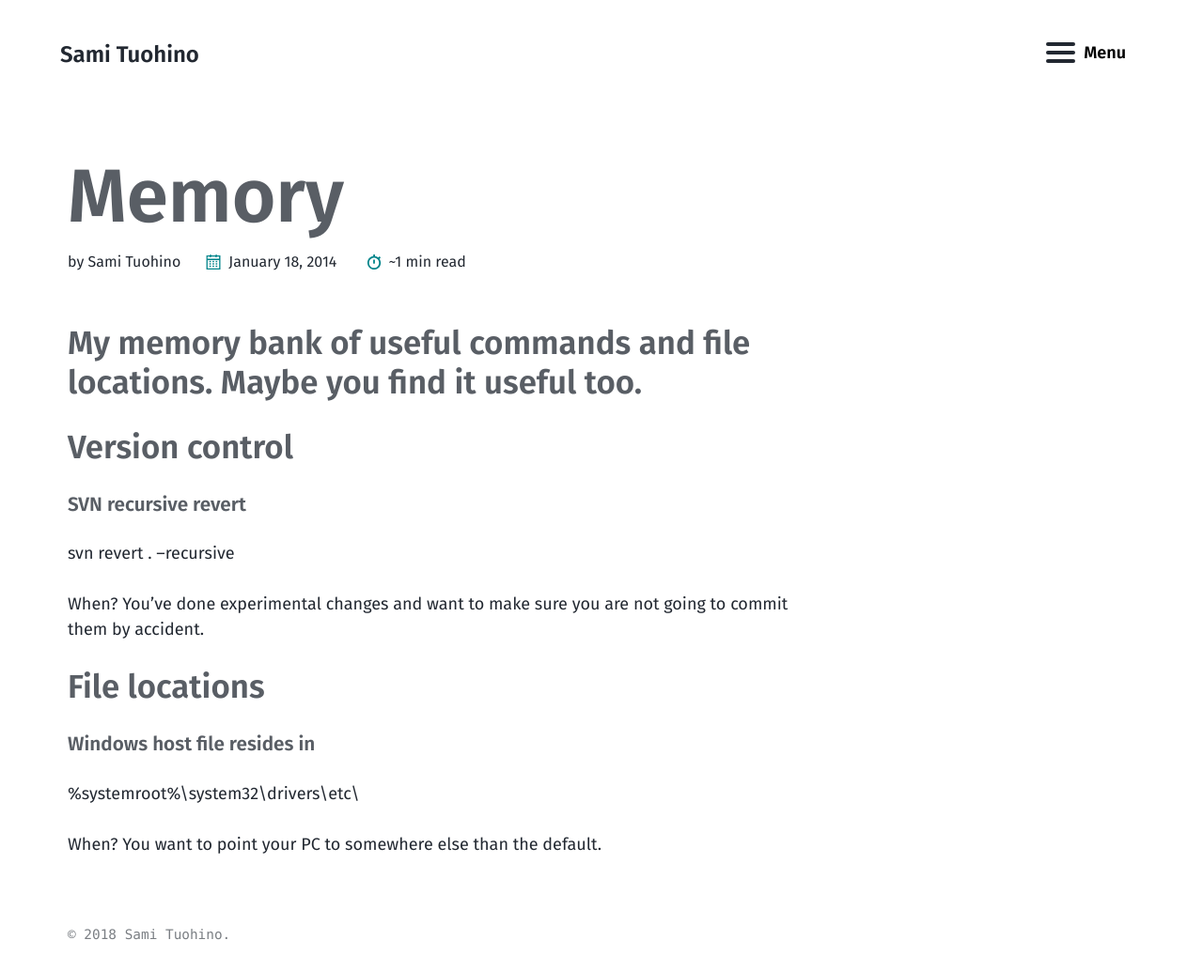
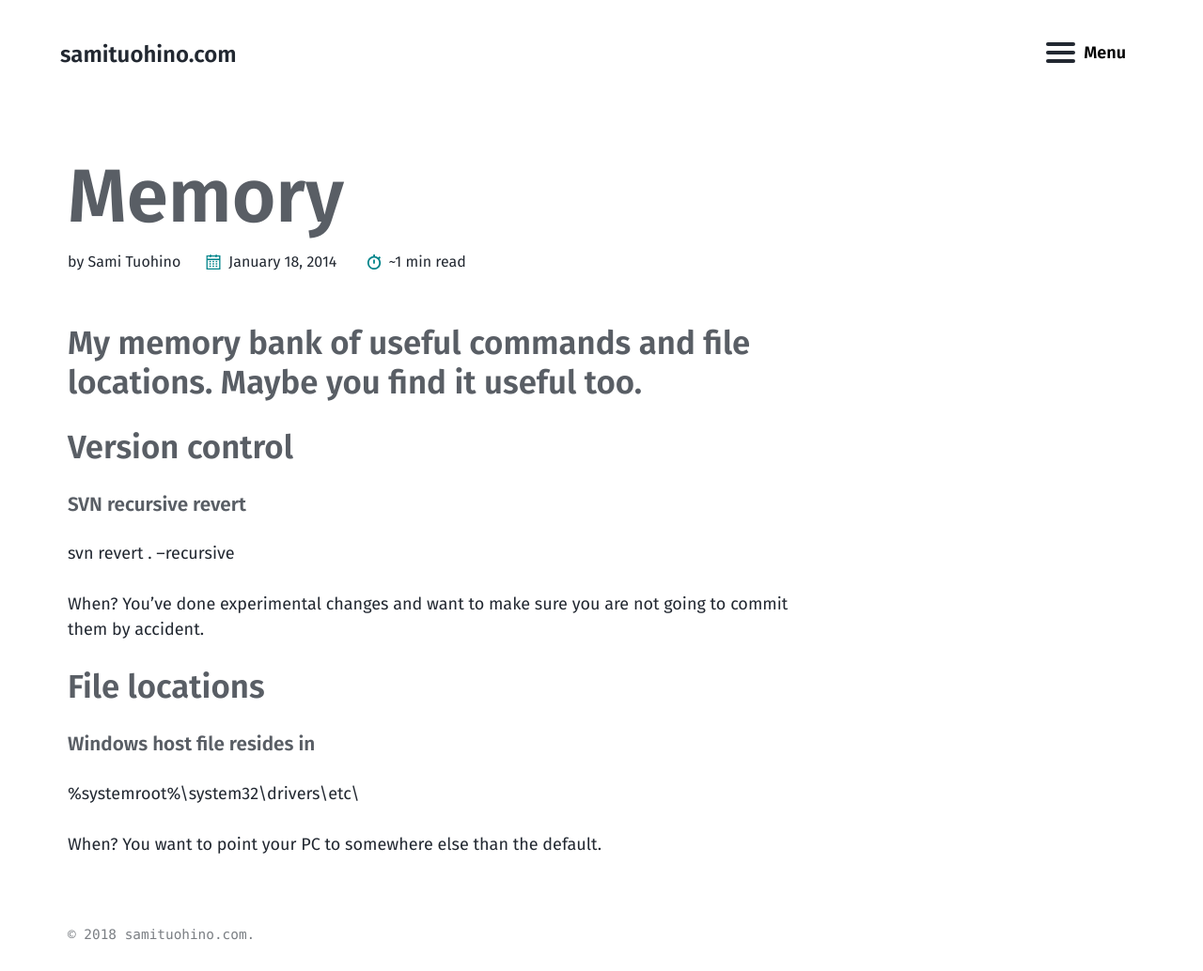
Before and after one commit to samituohino/samituohino.github.io, a Jekyll site: the page built from _posts/2014-01-18-memory.markdown, in a window 1280 px wide. Shown: the whole page at 94% size. Built offline with Jekyll 4.4.1, drawn with Linux system fonts in a browser that asks for light colours.

Commit message:
I like samituohino.com more than plain name.

```diff
--- a/_config.yml
+++ b/_config.yml
@@ -14,7 +14,7 @@
 # You can create any custom variable you would like, and they will be accessible
 # in the templates via {{ site.myvariable }}.
 lang: en-GB
-title: Sami Tuohino
+title: samituohino.com
 email: sami.tuohino@gmail.com
 description: Thoughts.
 baseurl: # the optional subpath of your site, e.g. "/blog"
```
